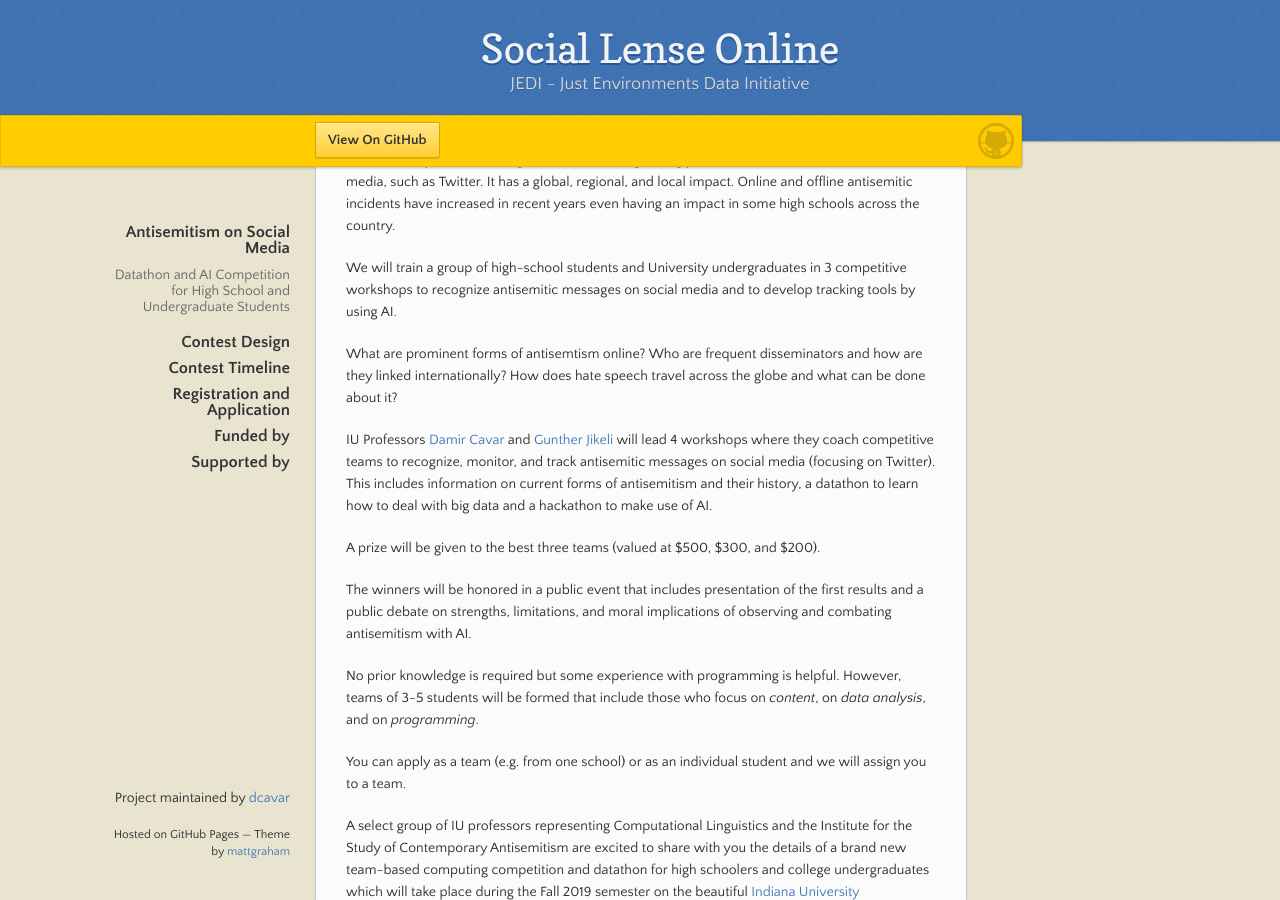
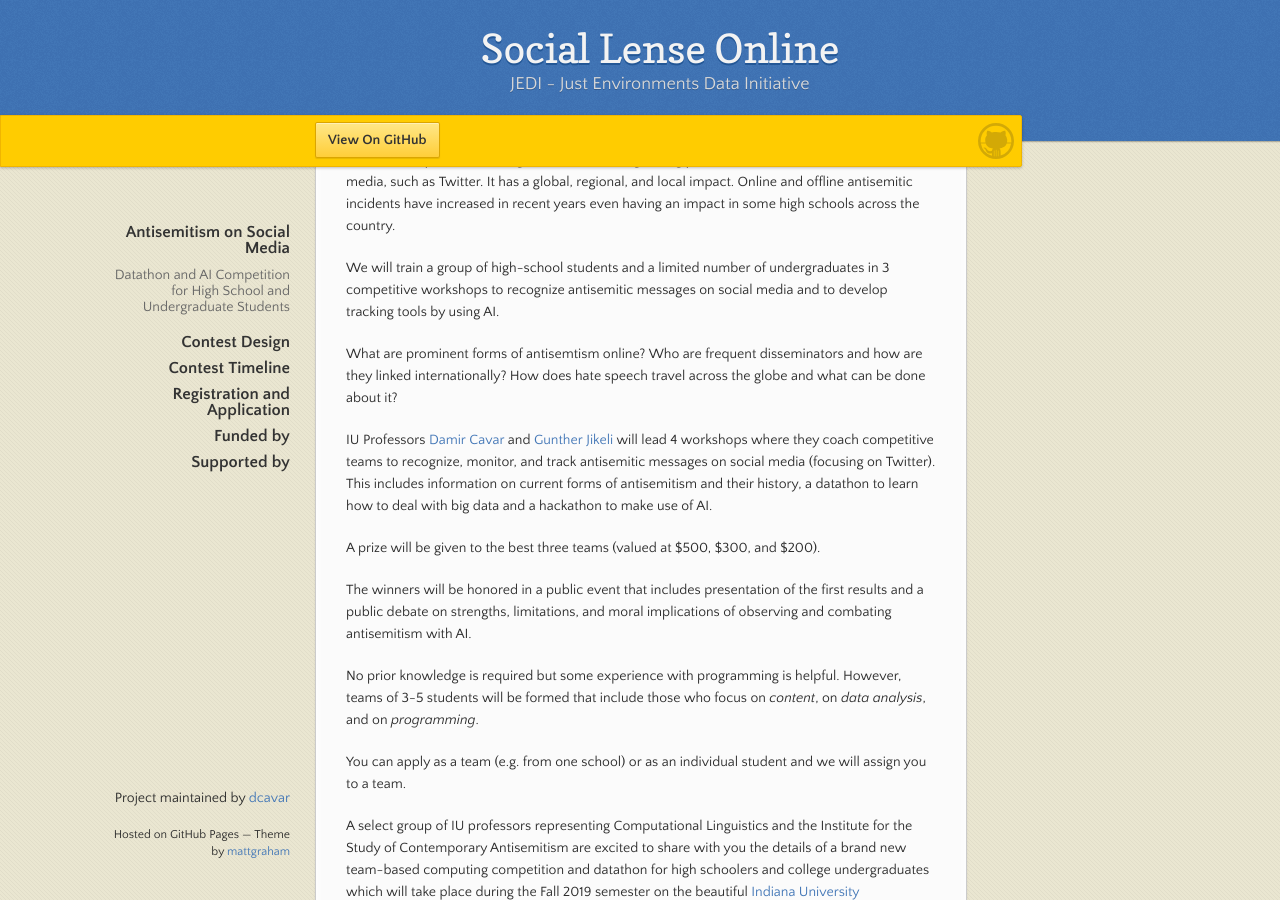
Before and after one commit to dcavar/sociallenseonline.github.io, a Jekyll site: the page built from docs/index.md, in a window 1280 px wide and 900 px high, scrolled down 536 px. Built offline with Jekyll 4.4.1, drawn with Linux system fonts in a browser that asks for light colours.

Commit message:
Update index.md
added limited undergrads

```diff
--- a/docs/index.md
+++ b/docs/index.md
@@ -28,7 +28,7 @@
 
 Online hate speech, including antisemitism, is a growing problem for communication on social media, such as Twitter. It has a global, regional, and local impact. Online and offline antisemitic incidents have increased in recent years even having an impact in some high schools across the country.
 
-We will train a group of high-school students and University undergraduates in 3 competitive workshops to recognize antisemitic messages on social media and to develop tracking tools by using AI.
+We will train a group of high-school students and a limited number of undergraduates in 3 competitive workshops to recognize antisemitic messages on social media and to develop tracking tools by using AI.
 
 What are prominent forms of antisemtism online?  Who are frequent disseminators and how are they linked internationally?  How does hate speech travel across the globe and what can be done about it?
 
```
